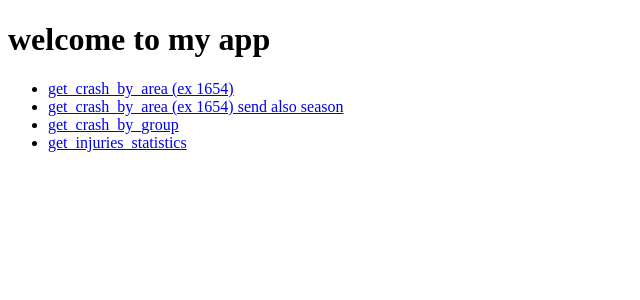
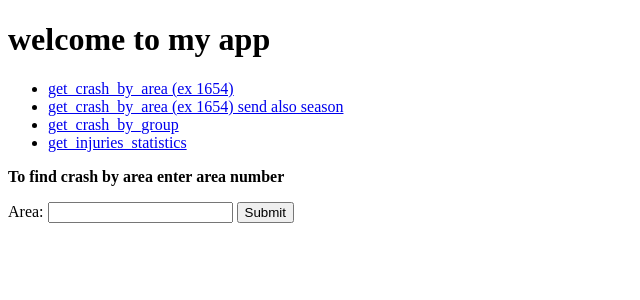
Before and after one commit to yosi-miller/py-mongo, a Flask app: page /home in a window 1280 px wide. Shown: the top 300 px of the page, without its empty margins (0-640 px from the left). Run offline with Flask 3, Linux system fonts and the light colour scheme; parts of the project's set-up code (start-up, migrations or seed data) failed here and were passed over.

Commit message:
המשכתי קצת בדיקות

```diff
--- a/routes/crash_route.py
+++ b/routes/crash_route.py
@@ -6,7 +6,7 @@ crash_bp = Blueprint('post', __name__, url_prefix='/crash')
 @crash_bp.route('/area/<string:area>/')
 def get_crash_by_area(area):
     area = find_crash_by_area(area)
-    return jsonify(area), 201 if len(area) > 1 else 404
+    return jsonify(area), 201 if area else 404
 
 @crash_bp.route('/season/<string:area>/<string:date>/<string:range_search>/', methods=['GET'])
 def get_crash_by_area_and_season(area, date, range_search):
@@ -24,7 +24,3 @@ def get_crash_by_group(area):
 def get_injuries_statistics(area):
     stats = find_injuries_statistics(area)
     return jsonify(stats), 201 if stats else 404
-
-# TODO: לבדוק מה חוזר אם יש מידע ריק
-
-query = 3
--- a/templates/index.html
+++ b/templates/index.html
@@ -14,6 +14,24 @@
                     <li><a href="/crash/group/1654/">get_crash_by_group</a></li>
                     <li><a href="/crash/injuries_statistics/1654/">get_injuries_statistics</a></li>
                 </ul>
+
+            <div>
+                <form id="dynamicForm">
+                    <p><b>To find crash by area enter area number</b></p>
+                    <label for="area">Area:</label>
+                    <input type="text" id="area" name="area">
+                    <input type="submit" value="Submit">
+                </form>
+            </div>
+
+            <script>
+                document.getElementById('dynamicForm').addEventListener('submit', function(event) {
+                    event.preventDefault();  // מונע שליחה ברירת מחדל של הטופס
+                    var area = document.getElementById('area').value;
+                    var newUrl = 'http://localhost:5000/crash/area/' + area + '/';
+                    window.location.href = newUrl;  // מפנה ל-URL החדש
+                });
+            </script>
         </div>
     </body>
 </html>
```
Also changed, not shown: tests/conftest.py (+38 -3 lines), tests/db_test.py (added, +70 -0 lines), tests/insert_test.py (deleted, +0 -21 lines).
